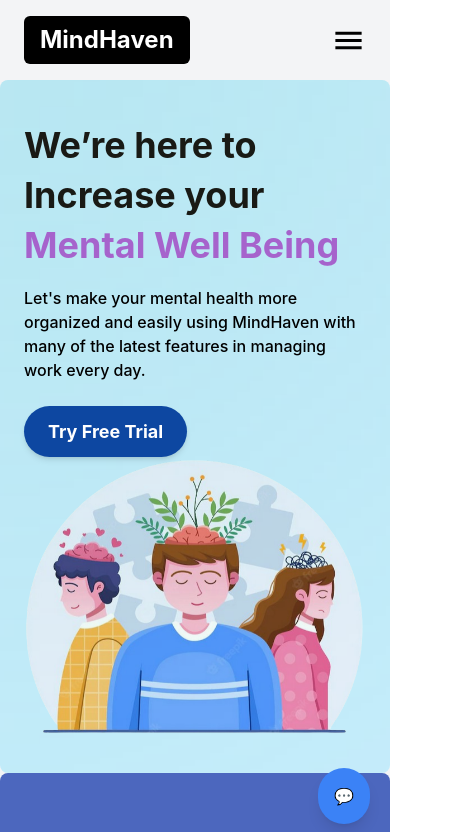
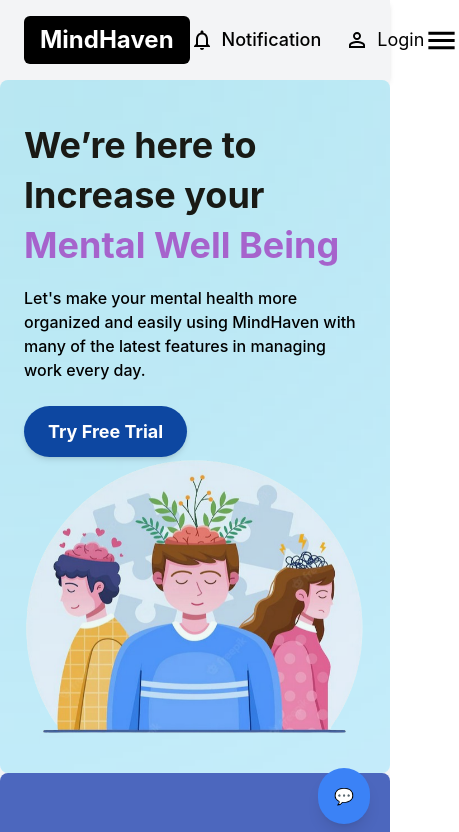
Before and after one commit to Rishi9398/MindHaven, a React (Create React App) app in the folder frontend/: page / in a window 390 px wide. Shown: the top 832 px of the page, 459 px wide, since content can reach past the window. Built offline with nearby package versions, Linux system fonts and the light colour scheme.

Commit message:
navbar plac

```diff
--- a/frontend/src/components/Shared/Navbar.js
+++ b/frontend/src/components/Shared/Navbar.js
@@ -31,8 +31,8 @@
             />
           </div>
 
-          {/* Desktop Notification and Login */}
-          <div className="hidden lg:flex items-center gap-6">
+          {/* Right Section: Notification and Login/Logout */}
+          <div className="flex items-center gap-6">
             {/* Notification */}
             <div className="flex items-center gap-2 cursor-pointer hover:text-black">
               <NotificationsNoneIcon fontSize="medium" />
@@ -93,6 +93,7 @@
           </Link>
         </div>
 
+        {/* Mobile Menu */}
         {menuOpen && (
           <div className="lg:hidden mt-4 bg-gray-100 text-gray-700 rounded-lg p-4 shadow-md">
             <div className="flex flex-col gap-4">
```
